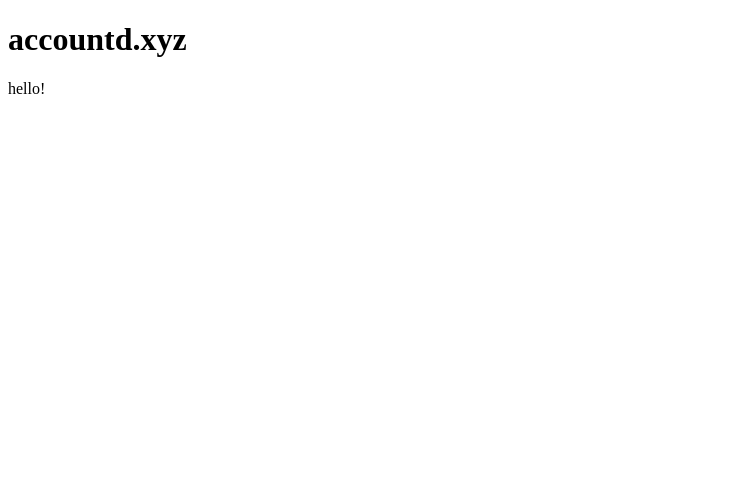
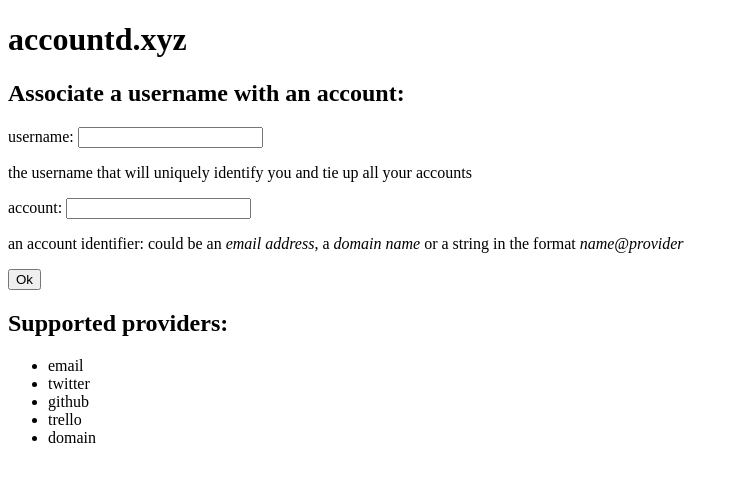
Before and after one commit to fiatjaf/accountd.xyz, a Flask app: page / in a window 1280 px wide. Shown: the top 482 px of the page, without its empty margins (0-736 px from the left). Run offline with Flask 2, Linux system fonts and the light colour scheme; some libraries are stand-ins or nearby versions.

Commit message:
a landing page with a login form.

```diff
--- a/app/main.py
+++ b/app/main.py
@@ -41,7 +41,13 @@ except SystemError:
 
 @app.route('/')
 def index():
-    return render_template('landing.html')
+    return render_template('landing.html', providers=[
+      'email',
+      'twitter',
+      'github',
+      'trello',
+      'domain'
+    ])
 
 
 @app.route('/public-key')
--- a/app/templates/landing.html
+++ b/app/templates/landing.html
@@ -1,5 +1,28 @@
 {% extends 'base.html' %}
 
 {% block content %}
-hello!
+<div>
+  <h1>Associate a username with an account:</h1>
+  <form method=get action=/login>
+    <label>
+      username:
+      <input name=user>
+      <p>the username that will uniquely identify you and tie up all your accounts</p>
+    </label>
+    <label>
+      account:
+      <input name=account>
+      <p>an account identifier: could be an <em>email address</em>,
+         a <em>domain name</em> or a string
+         in the format <em>name@provider</em></p>
+    </label>
+    <button>Ok</button>
+  </form>
+</div>
+<div>
+  <h1>Supported providers:</h1>
+  <ul>{% for p in providers %}
+    <li>{{ p }}</li>
+  {% endfor %}</ul>
+</div>
 {% endblock %}
```
